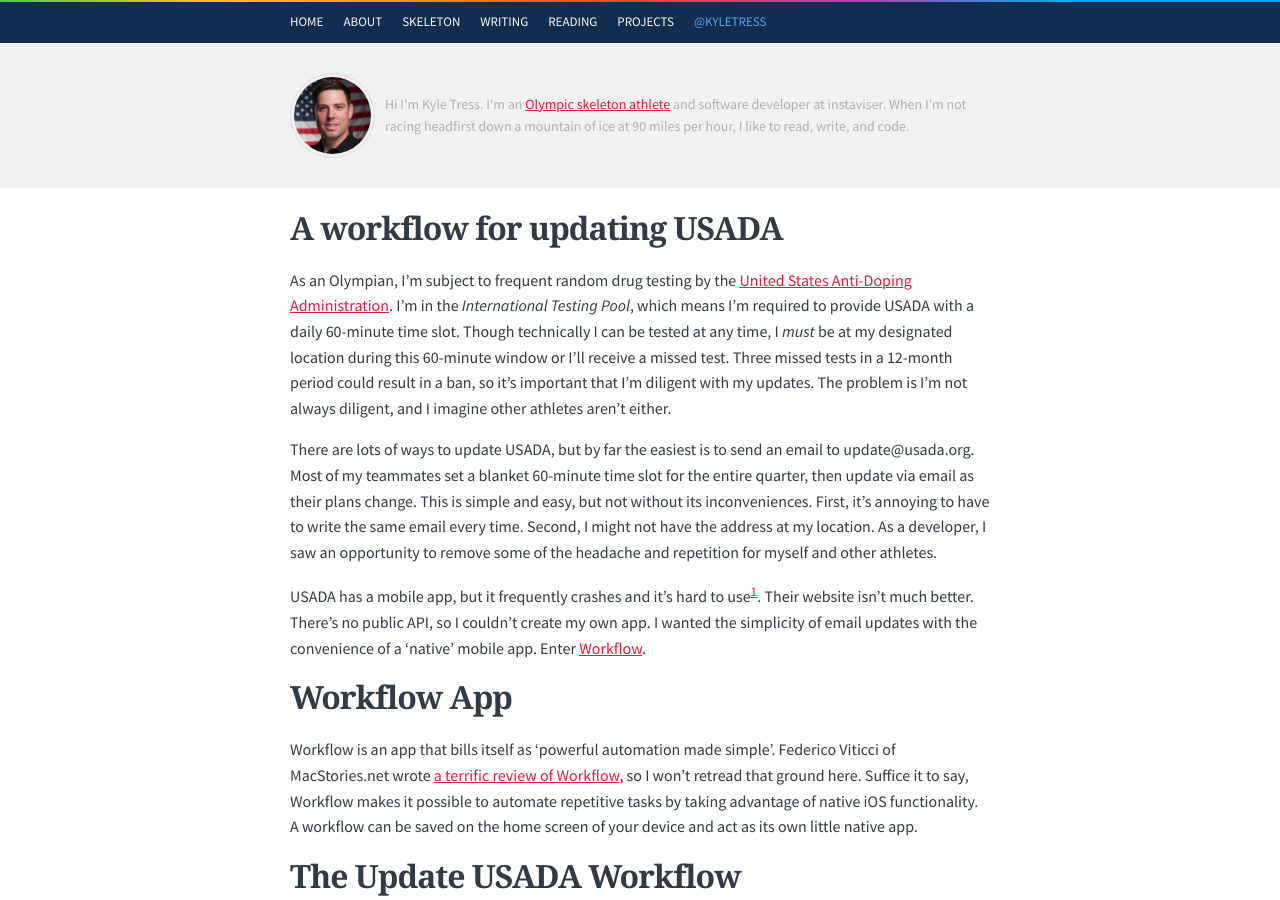
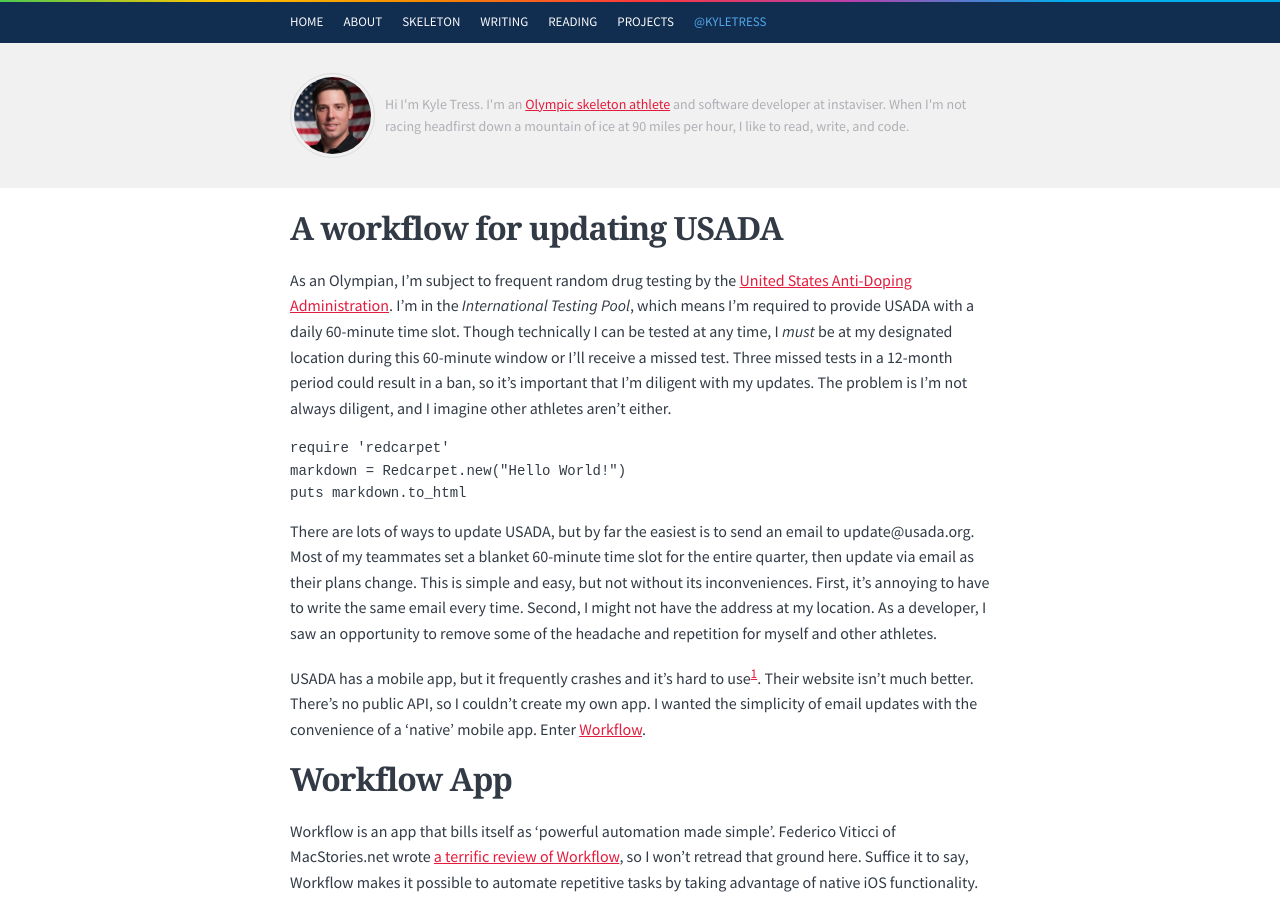
Before and after one commit to kyletress/kyletress.com-old, a Jekyll site: the page built from _posts/2015-06-30-usada-workflow.markdown, in a window 1280 px wide and 900 px high. Built offline with Jekyll 4.4.1, drawn with Linux system fonts in a browser that asks for light colours.

````diff
--- a/_includes/footer.html
+++ b/_includes/footer.html
@@ -6,7 +6,7 @@
       {% endfor %}
     </ul>
   </nav>
-    <p>&copy; 2007 &mdash; {{ site.time | date: '%Y' }}, Kyle Tress. {{ site.quote }}</p>
+    <p>&copy; 2007 &mdash; {{ site.time | date: '%Y' }}, {{site.data.author.name}}. {{ site.quote }}</p>
     <p>Powered by Jekyll. Hosted on GitHub Pages. Made in America.</p>
     <div class="rings"><img src="/uploads/rings4.svg" width="45"></div>
     <img src="/uploads/us-flag-small.png" alt="Bernie 2016" width="16" height="11">
--- a/_posts/2015-06-30-usada-workflow.markdown
+++ b/_posts/2015-06-30-usada-workflow.markdown
@@ -14,6 +14,12 @@ category:
 ---
 
 As an Olympian, I'm subject to frequent random drug testing by the [United States Anti-Doping Administration](http://www.usada.org). I'm in the *International Testing Pool*, which means I'm required to provide USADA with a daily 60-minute time slot. Though technically I can be tested at any time, I *must* be at my designated location during this 60-minute window or I'll receive a missed test. Three missed tests in a 12-month period could result in a ban, so it's important that I'm diligent with my updates. The problem is I'm not always diligent, and I imagine other athletes aren't either.
+
+``` ruby
+require 'redcarpet'
+markdown = Redcarpet.new("Hello World!")
+puts markdown.to_html
+```
 
 There are lots of ways to update USADA, but by far the easiest is to send an email to update@usada.org. Most of my teammates set a blanket 60-minute time slot for the entire quarter, then update via email as their plans change. This is simple and easy, but not without its inconveniences. First, it's annoying to have to write the same email every time. Second, I might not have the address at my location. As a developer, I saw an opportunity to remove some of the headache and repetition for myself and other athletes.
 
````
